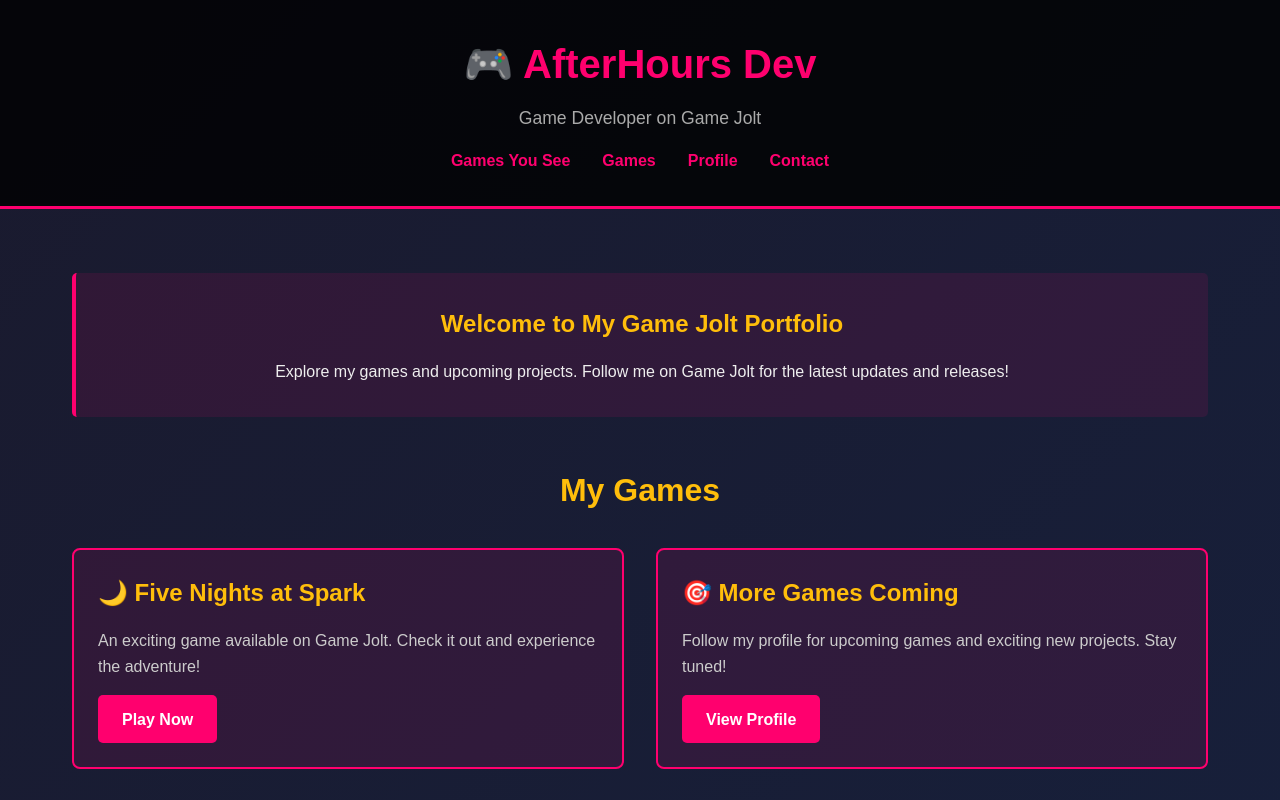
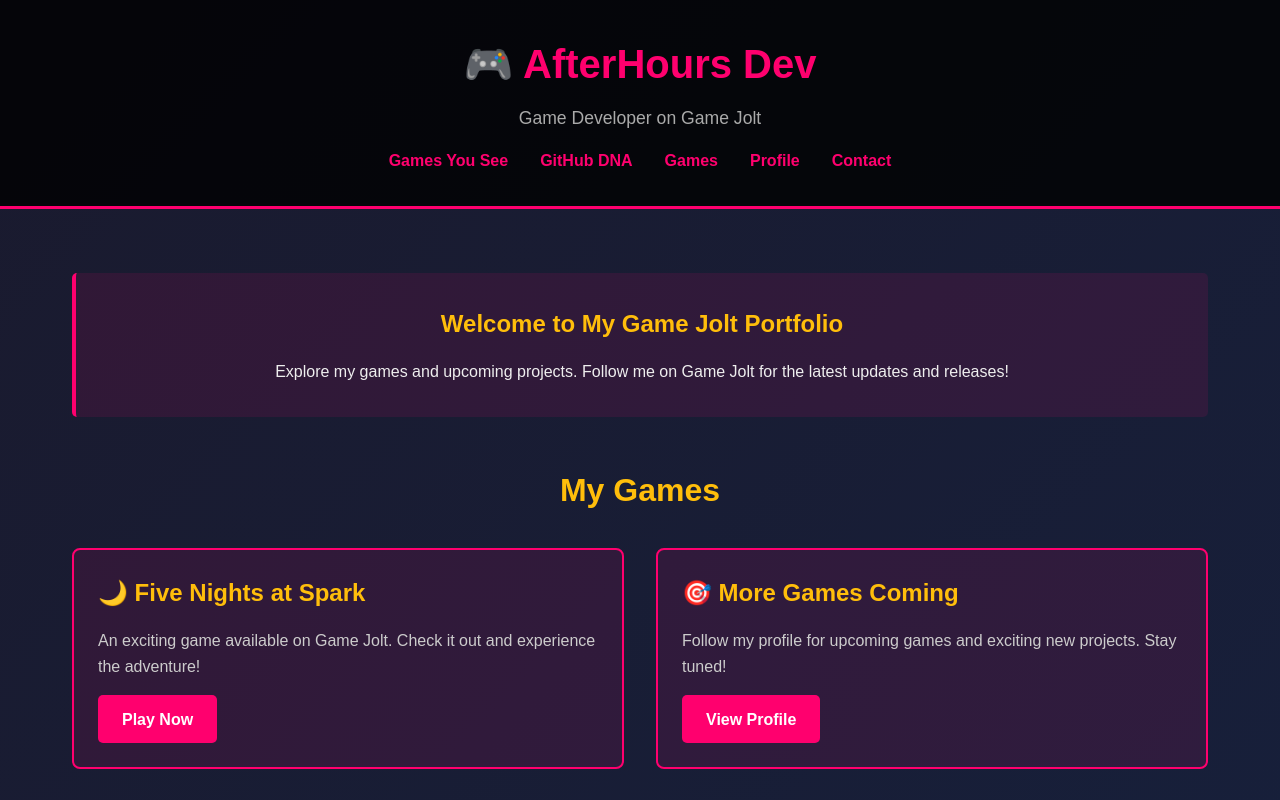
Before and after one commit to afterhours-DEVV/my-website, a plain HTML site: page index.html in a window 1280 px wide. Shown: the top 800 px of the page. Drawn offline with Linux system fonts and the light colour scheme.

Commit message:
Add GitHub DNA page and update navigation

```diff
--- a/index.html
+++ b/index.html
@@ -210,6 +210,7 @@
         <p>Game Developer on Game Jolt</p>
         <nav>
             <a href="games.html">Games You See</a>
+            <a href="github-dna.html">GitHub DNA</a>
             <a href="#games">Games</a>
             <a href="#profile">Profile</a>
             <a href="#contact">Contact</a>
```
Also changed, not shown: github-dna.html (line endings or trailing spaces).
